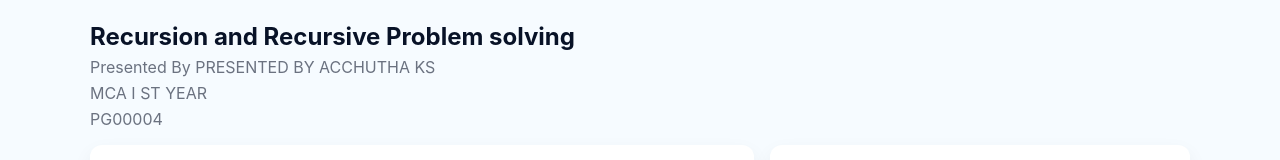
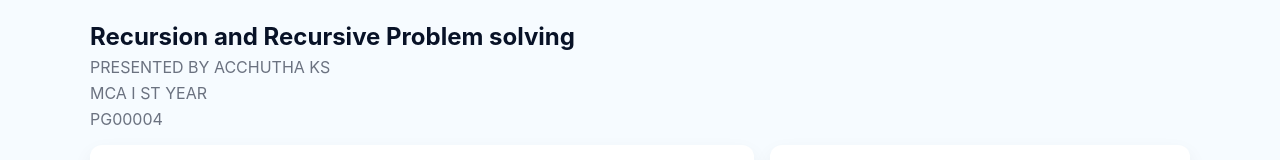
Before and after one commit to ACCHU04/presentation, a plain HTML site: page index.html in a window 1280 px wide. Shown: the top 160 px of the page. Drawn offline with Linux system fonts and the light colour scheme.

Commit message:
Update index.html

```diff
--- a/index.html
+++ b/index.html
@@ -31,7 +31,7 @@
     <header>
       <div>
         <h1>Recursion and Recursive Problem solving</h1>
-        <p> Presented By PRESENTED BY ACCHUTHA KS</p>
+        <p>  PRESENTED BY ACCHUTHA KS</p>
         <P>MCA I ST YEAR </P>
         <P>PG00004</P>
       </div>
```
